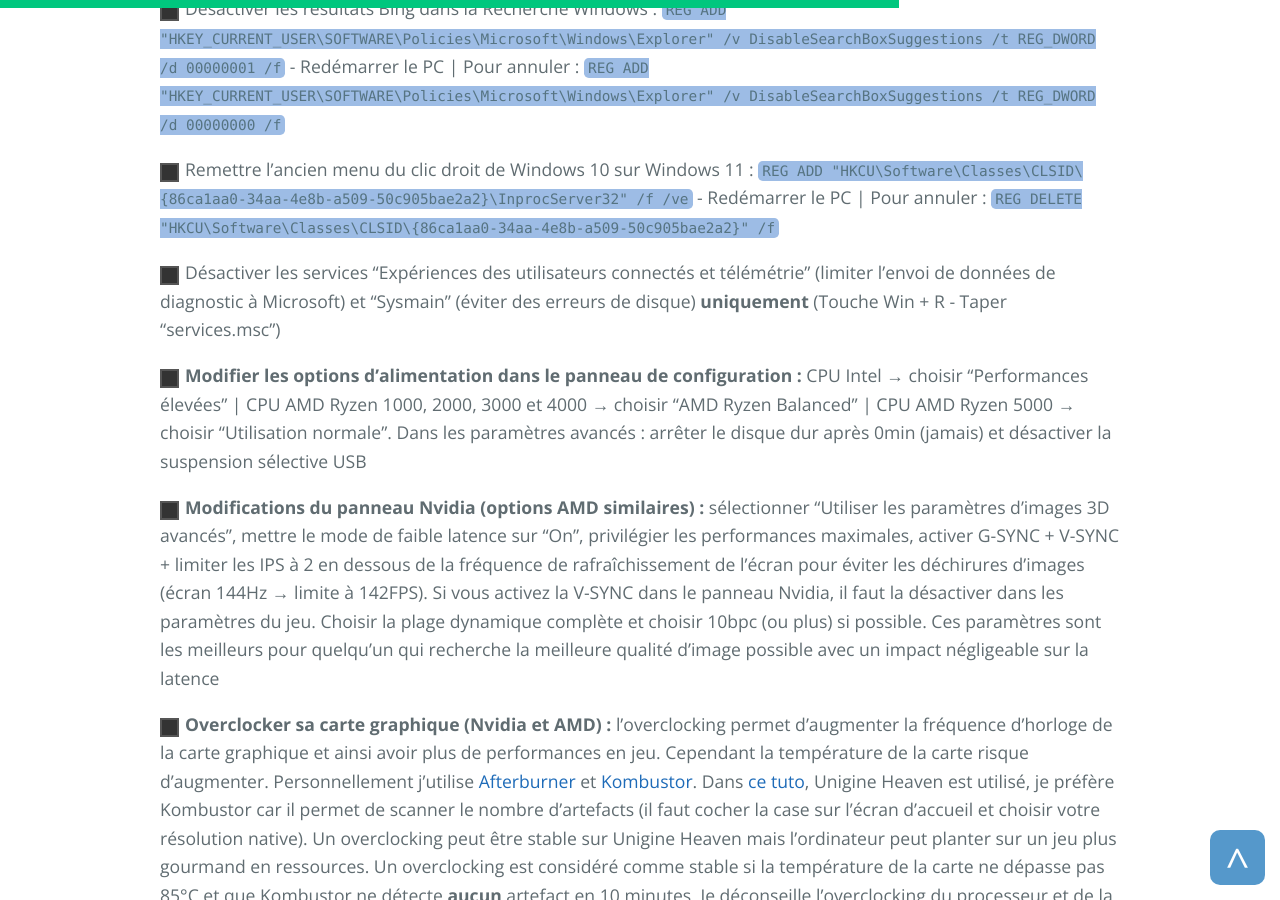
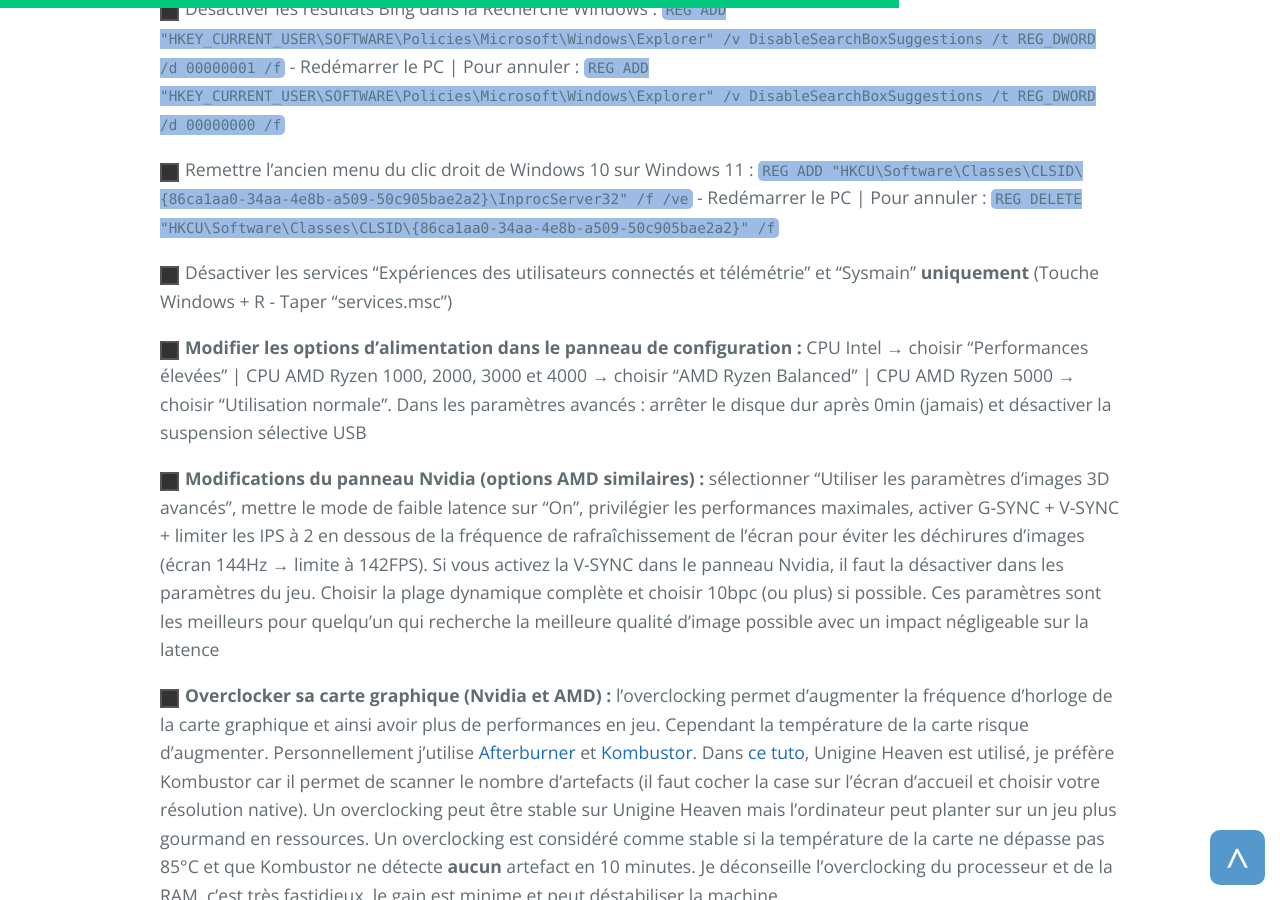
Before and after one commit to PouletEnSlip/pouletenslip.github.io, a Jekyll site: the page built from pages/opti/index.md, in a window 1280 px wide and 900 px high, scrolled down 2953 px. Built offline with Jekyll 4.4.1, drawn with Linux system fonts in a browser that asks for light colours; comment, search, counter and statistics services are not loaded.

Commit message:
Update index.md

```diff
--- a/pages/opti/index.md
+++ b/pages/opti/index.md
@@ -53,7 +53,7 @@
 
 <input type="checkbox" class="check-with-label"><label class="label-for-check">Remettre l'ancien menu du clic droit de Windows 10 sur Windows 11 : `REG ADD "HKCU\Software\Classes\CLSID\{86ca1aa0-34aa-4e8b-a509-50c905bae2a2}\InprocServer32" /f /ve` - Redémarrer le PC | Pour annuler : `REG DELETE "HKCU\Software\Classes\CLSID\{86ca1aa0-34aa-4e8b-a509-50c905bae2a2}" /f`</label>
 
-<input type="checkbox" class="check-with-label"><label class="label-for-check">Désactiver les services "Expériences des utilisateurs connectés et télémétrie" (limiter l'envoi de données de diagnostic à Microsoft) et "Sysmain" (éviter des erreurs de disque) **uniquement** (Touche Win + R - Taper "services.msc")</label>
+<input type="checkbox" class="check-with-label"><label class="label-for-check">Désactiver les services "Expériences des utilisateurs connectés et télémétrie" et "Sysmain" **uniquement** (Touche Windows + R - Taper "services.msc")</label>
 
 <input type="checkbox" class="check-with-label"><label class="label-for-check">**Modifier les options d’alimentation dans le panneau de configuration :** CPU Intel → choisir "Performances élevées" | CPU AMD Ryzen 1000, 2000, 3000 et 4000 → choisir "AMD Ryzen Balanced" | CPU AMD Ryzen 5000 → choisir "Utilisation normale". Dans les paramètres avancés : arrêter le disque dur après 0min (jamais) et désactiver la suspension sélective USB</label>
 
```
